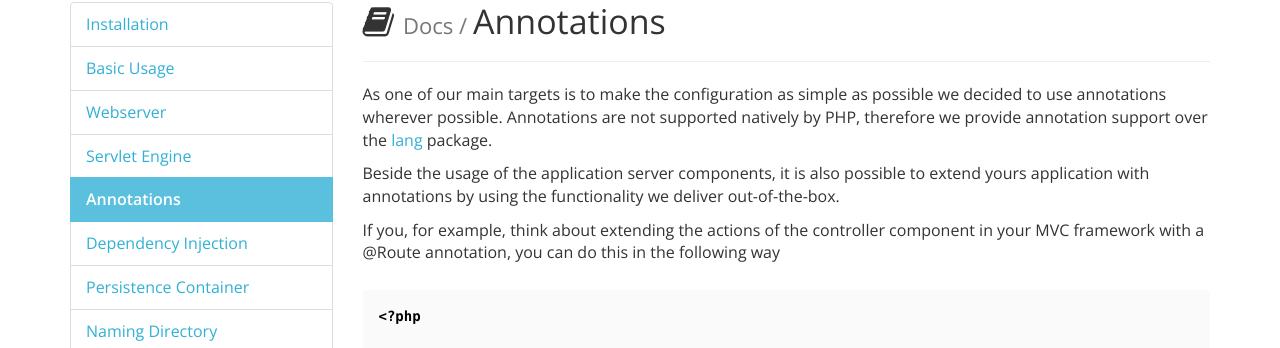
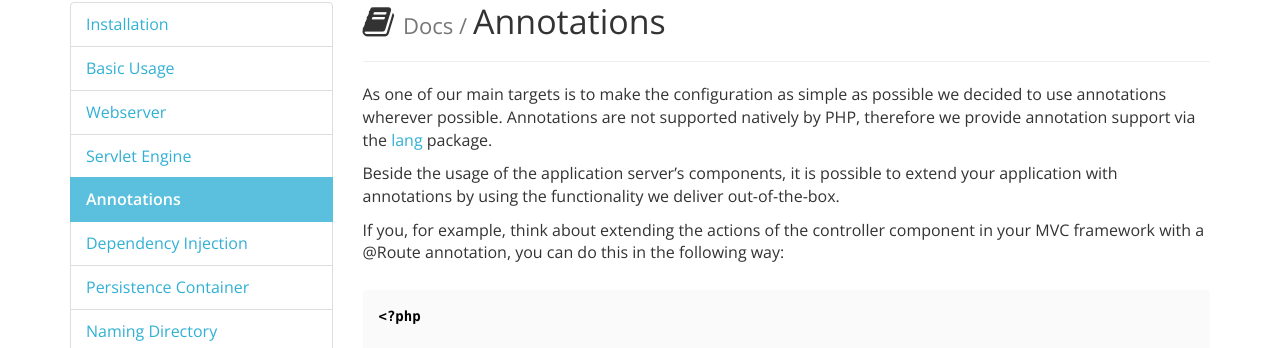
Before and after one commit to appserver-io/appserver, a Jekyll site: the page built from _docs/annotations.md, in a window 1280 px wide and 1161 px high. Shown: the part 123-471 px from the top of the window. Built offline with Jekyll 4.4.1, drawn with Linux system fonts in a browser that asks for light colours; nearby versions of some CDN libraries; library files that are not in the unit come from our copies; Markdown is read by kramdown in place of the engine named in the settings.

Commit message:
Update annotations.md
Spelling/Language/Grammar changes.

````diff
--- a/_docs/annotations.md
+++ b/_docs/annotations.md
@@ -10,13 +10,13 @@ permalink: /get-started/documentation/annotations.html
 
 As one of our main targets is to make the configuration as simple as possible we decided to use
 annotations wherever possible. Annotations are not supported natively by PHP, therefore we provide
-annotation support over the [lang](https://github.com/appserver-io/lang) package.
+annotation support via the [lang](https://github.com/appserver-io/lang) package.
 
-Beside the usage of the application server components, it is also possible to extend yours
+Beside the usage of the application server's components, it is possible to extend your
 application with annotations by using the functionality we deliver out-of-the-box.
 
 If you, for example, think about extending the actions of the controller component in your
-MVC framework with a @Route annotation, you can do this in the following way
+MVC framework with a @Route annotation, you can do this in the following way:
 
 ```php
 <?php
````
